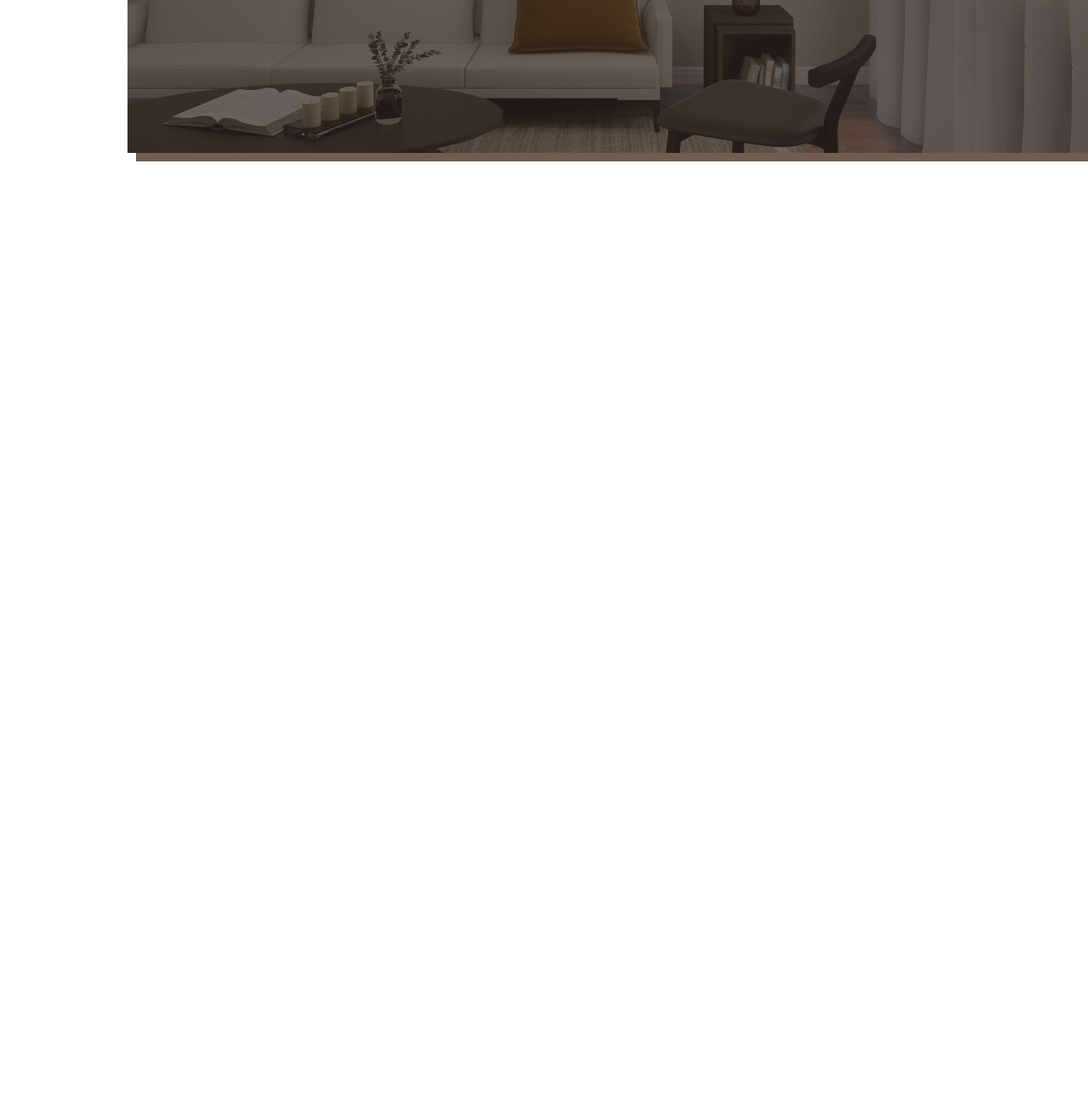
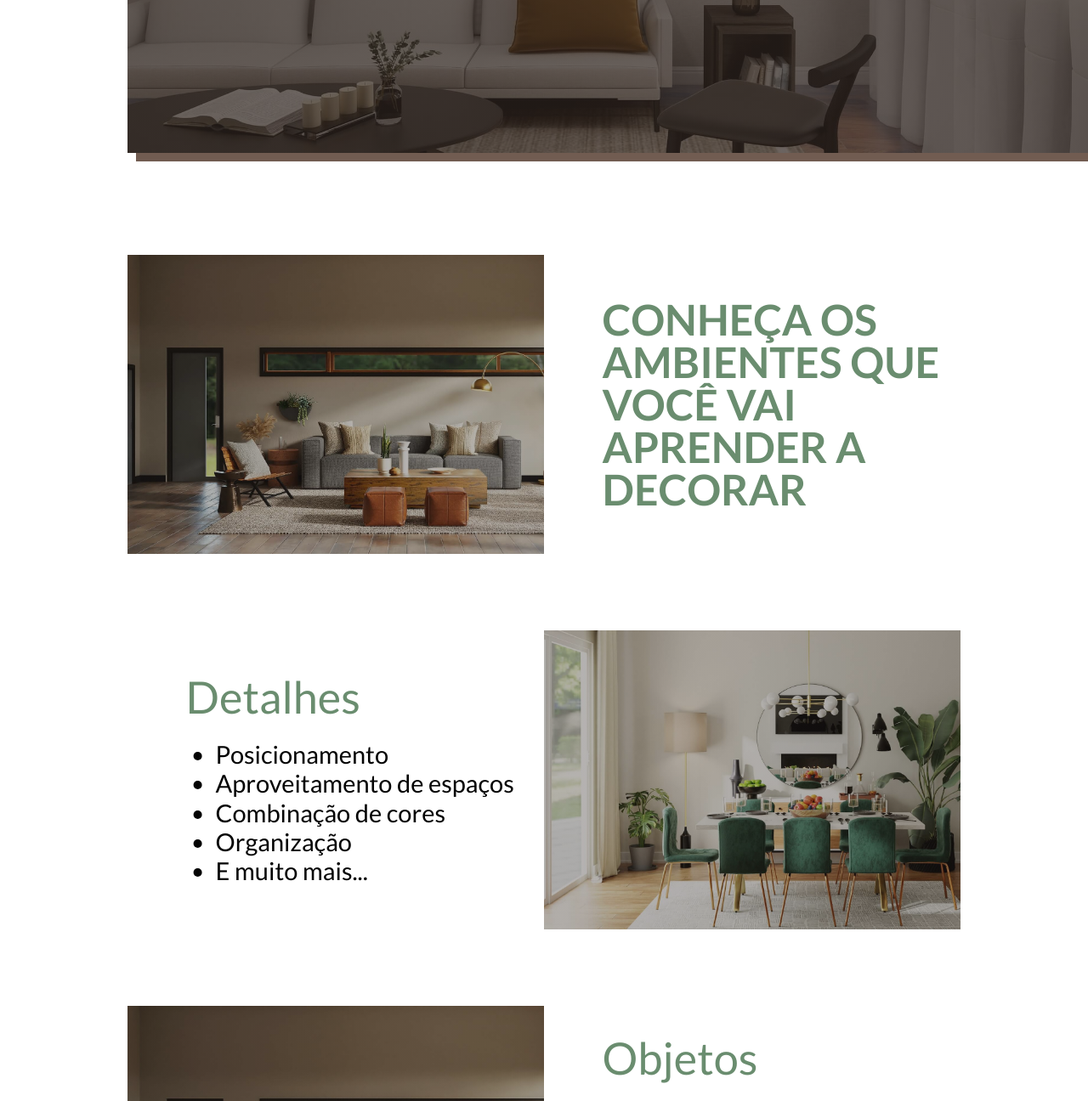
Before and after one commit to enrick-dev/landingPage_decorarte, a plain HTML site: page index.html in a window 1280 px wide. Shown: the part 2235-3531 px from the top of the page at 85% size. Before the commit the page ends 2535 px from the top, so only its background shows below. Drawn offline with Linux system fonts and the light colour scheme.

Commit message:
update: semi-finalized section conhecaOsAmbientes

```diff
--- a/css/index.css
+++ b/css/index.css
@@ -14,6 +14,7 @@
   --font-subQuarter-Color:#977C6D;
   --font-sub2Quarter-Color:#A28576;
   --font-white-color:#f1f1f1;
+  --font-black-color:#030303;
 
   --back-principal-color:#FEFDFB;
   --back-socondary-color:#FBF5ED;
@@ -198,15 +199,15 @@ width: 36.8rem;
   box-shadow: 0.8rem 0.8rem 0rem var(--box-shadown-card-oquevai-color);
 }
 #oQueVaiAperender figure:first-child > div {
-  background: linear-gradient(hsla(20, 19%, 15%, 35%), hsla(20, 19%, 15%, 35%)), url(../assets/cards/prod1.jpeg);
+  background: linear-gradient(hsla(20, 19%, 15%, 35%), hsla(20, 19%, 15%, 35%)), url(../assets/cards/oQueVaiAprender/prod1.jpeg);
   background-size: cover;
 }
 #oQueVaiAperender figure:nth-child(2) > div {
-  background: linear-gradient(hsla(20, 19%, 15%, 35%), hsla(20, 19%, 15%, 35%)), url(../assets/cards/prod2.jpeg);
+  background: linear-gradient(hsla(20, 19%, 15%, 35%), hsla(20, 19%, 15%, 35%)), url(../assets/cards/oQueVaiAprender/prod2.jpeg);
   background-size: cover;
 }
 #oQueVaiAperender figure:last-child > div {
-  background: linear-gradient(hsla(20, 19%, 15%, 35%), hsla(20, 19%, 15%, 35%)), url(../assets/cards/prod3.jpeg);
+  background: linear-gradient(hsla(20, 19%, 15%, 35%), hsla(20, 19%, 15%, 35%)), url(../assets/cards/oQueVaiAprender/prod3.jpeg);
   background-size: cover;
 }
 #oQueVaiAperender figure > figcaption {
@@ -271,3 +272,76 @@ width: 36.8rem;
   font-weight: 600;
 
 }
+
+/* Section "Conheça os Ambientes" */
+
+#conhecaOsAmbientes {
+  width: 100%;
+  display: flex;
+  justify-content: center;
+}
+#conhecaOsAmbientes > div {
+  width: calc(100% - (15rem * 2));
+  display: flex;
+  flex-direction: column;
+  justify-self: center;
+}
+#conhecaOsAmbientes > div > section {
+  width: 100%;
+  height: 35.2rem;
+  margin-bottom: 9rem;
+  display: flex;
+  justify-content: space-between;
+}
+#conhecaOsAmbientes section > div.imgConhecaOsAmbientes {
+  width: 50%;
+  height: 100%;
+}
+.imgConhecaOsAmbientes:nth-child(1) {
+  background: linear-gradient(hsla(20, 19%, 15%, 35%), hsla(20, 19%, 15%, 35%)), url('../assets/cards/conhecaOsAmbientes/prod1.jpeg');
+  background-size: cover;
+}
+.imgConhecaOsAmbientes:nth-child(2) {
+  background: linear-gradient(hsla(20, 19%, 15%, 35%), hsla(20, 19%, 15%, 35%)), url('../assets/cards/conhecaOsAmbientes/prod2.jpeg');
+  background-size: cover;
+}
+.imgConhecaOsAmbientes:nth-child(3) {
+  background: linear-gradient(hsla(20, 19%, 15%, 35%), hsla(20, 19%, 15%, 35%)), url('../assets/cards/conhecaOsAmbientes/prod3.jpeg');
+  background-size: cover;
+}
+#conhecaOsAmbientes section > div.title {
+  width: 43%;
+  height: 100%;
+  display: flex;
+  justify-content: center;
+  align-items: center;
+  font-size: 5rem;
+  font-weight: bold;
+  text-transform: uppercase;
+
+  color: var(--font-principal-color);
+}
+#conhecaOsAmbientes section > div.text {
+  width: 50%;
+  height: 100%;
+  transform: translateX(14%);
+  display: flex;
+  flex-direction: column;
+  justify-content: center;
+}
+#conhecaOsAmbientes section > div.text > h4{
+  font-size: 5.23rem;
+  font-weight: 500;
+  margin-bottom: 2.5rem;
+
+  color: var(--font-principal-color);
+}
+#conhecaOsAmbientes section > div.text > ul{
+  font-size: 2.9rem;
+  font-weight: 400;
+  line-height: 118%;
+  list-style: disc;
+  margin-left: 3.5rem;
+
+  color: var(--font-black-color);
+}
--- a/index.html
+++ b/index.html
@@ -72,6 +72,7 @@
         </figure>
       </div>
     </section>
+
     <section id="local">
       <div class="containerLocal">
         <div>
@@ -84,6 +85,48 @@
         </div>
       </div>
     </section>
+
+    <section id="conhecaOsAmbientes">
+      <div>
+
+        <section>
+          <div class="imgConhecaOsAmbientes"></div> <!-- div onde vai imagem em backgtound com uma cor por cima com transparencia, como se fosse um filtro de cor -->
+          <div class="title">
+            <h3>Conheça os ambientes que você vai aprender a decorar</h3>
+          </div>
+        </section>
+
+
+        <section>
+          <div class="text">
+            <h4>Detalhes</h4>
+            <ul>
+              <li>Posicionamento</li>
+              <li>Aproveitamento de espaços</li>
+              <li>Combinação de cores</li>
+              <li>Organização</li>
+              <li>E muito mais...</li>
+            </ul>
+          </div>
+          <div class="imgConhecaOsAmbientes"></div> <!-- div onde vai imagem em backgtound com uma cor por cima com transparencia, como se fosse um filtro de cor -->
+        </section>
+
+        <section>
+          <div class="imgConhecaOsAmbientes"></div> <!-- div onde vai imagem em backgtound com uma cor por cima com transparencia, como se fosse um filtro de cor -->
+          <div class="text">
+            <h4>Objetos</h4>
+            <ul>
+              <li>Cadeiras</li>
+              <li>Mesas</li>
+              <li>Espelhos</li>
+              <li>Plantas</li>
+              <li>Cortinas</li>
+              <li>E muito mais...</li>
+            </ul>
+          </div>
+        </section>
+      </div>
+    </section>
   </main>
 </body>
 </html>
```
Also changed, not shown: assets/cards/conhecaOsAmbientes/prod1.jpeg (added), assets/cards/conhecaOsAmbientes/prod2.jpeg (added), assets/cards/conhecaOsAmbientes/prod3.jpeg (added), assets/cards/oQueVaiAprender/prod1.jpeg (renamed from assets/cards/prod1.jpeg), assets/cards/oQueVaiAprender/prod2.jpeg (renamed from assets/cards/prod2.jpeg), assets/cards/oQueVaiAprender/prod3.jpeg (renamed from assets/cards/prod3.jpeg).
